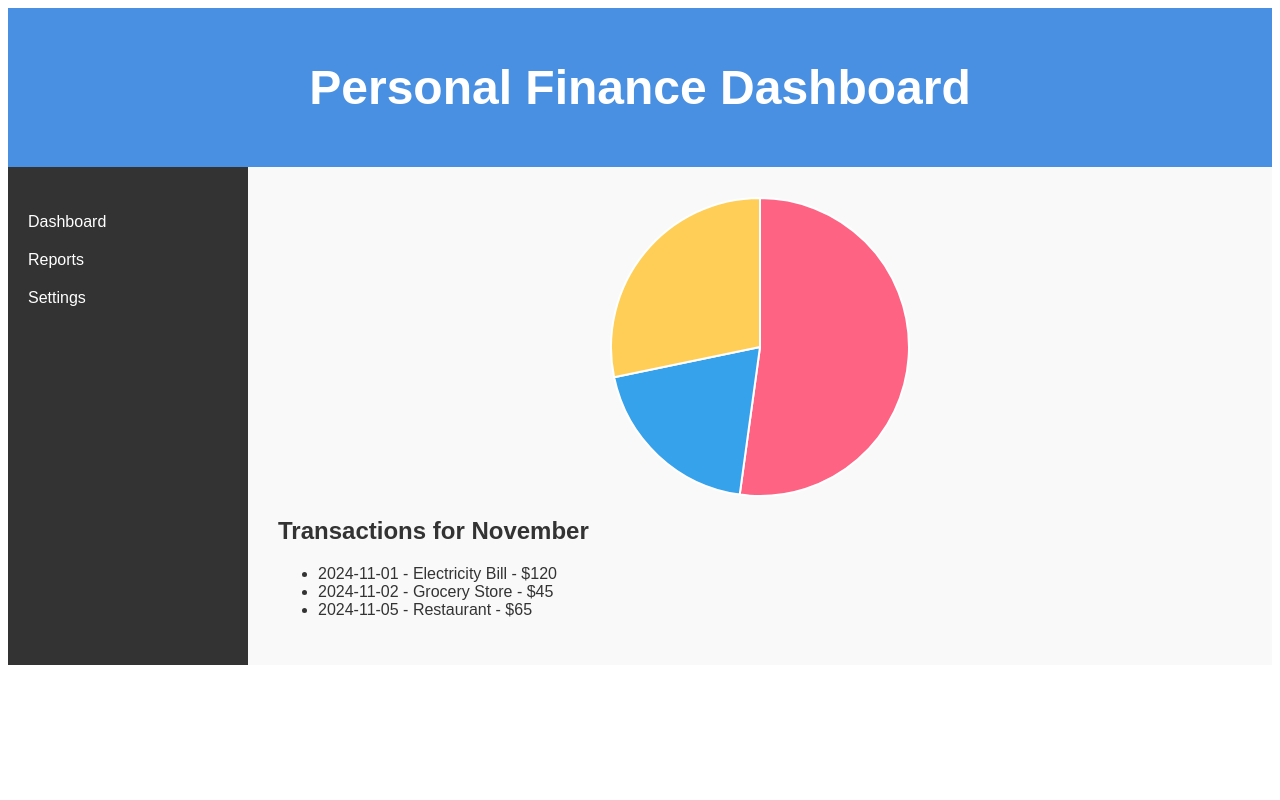
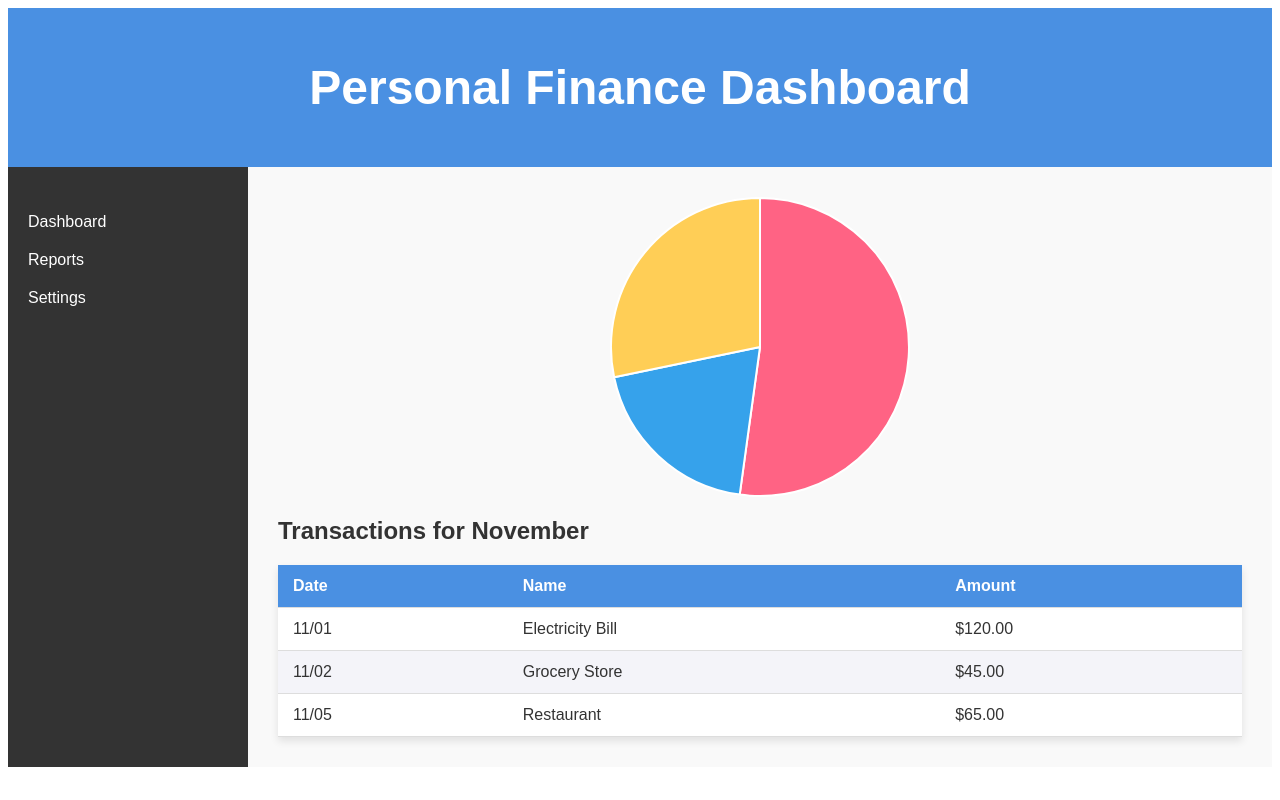
Before and after one commit to Ibaqu/PersonalFinanceApp, a React (Create React App) app in the folder client/: page / in a window 1280 px wide. Built offline with nearby package versions, Linux system fonts and the light colour scheme; no server answers.

Commit message:
Change the way the table is displayed

```diff
--- a/client/src/App.css
+++ b/client/src/App.css
@@ -60,3 +60,36 @@ main {
     width: 100% !important; /* Make the chart fit the container */
     height: 100% !important;
 }
+
+/* Transaction Table Styles */
+.transaction-table {
+    width: 100%;
+    border-collapse: collapse;
+    margin-top: 20px;
+    background-color: #fff;
+    box-shadow: 0px 4px 8px rgba(0, 0, 0, 0.1);
+}
+
+.transaction-table th, .transaction-table td {
+    padding: 12px 15px;
+    text-align: left;
+    border-bottom: 1px solid #ddd;
+}
+
+.transaction-table th {
+    background-color: #4a90e2;
+    color: #fff;
+    font-weight: bold;
+}
+
+.transaction-table tbody tr:nth-child(even) {
+    background-color: #f4f4f9;
+}
+
+.transaction-table tbody tr:hover {
+    background-color: #e6f7ff;
+}
+
+.transaction-table td {
+    color: #333;
+}
--- a/client/src/components/TransactionList.js
+++ b/client/src/components/TransactionList.js
@@ -5,13 +5,24 @@ function TransactionList() {
     return (
         <div>
             <h2>Transactions for November</h2>
-            <ul>
+            <table className="transaction-table">
+                <thead>
+                <tr>
+                    <th>Date</th>
+                    <th>Name</th>
+                    <th>Amount</th>
+                </tr>
+                </thead>
+                <tbody>
                 {transactions.map((transaction) => (
-                    <li key={transaction.id}>
-                        <span>{transaction.date}</span> - <span>{transaction.name}</span> - <span>${transaction.amount}</span>
-                    </li>
+                    <tr key={transaction.id}>
+                        <td>{new Date(transaction.date).toLocaleDateString('en-US', { month: '2-digit', day: '2-digit' })}</td>
+                        <td>{transaction.name}</td>
+                        <td>${transaction.amount.toFixed(2)}</td>
+                    </tr>
                 ))}
-            </ul>
+                </tbody>
+            </table>
         </div>
     );
 }
```
